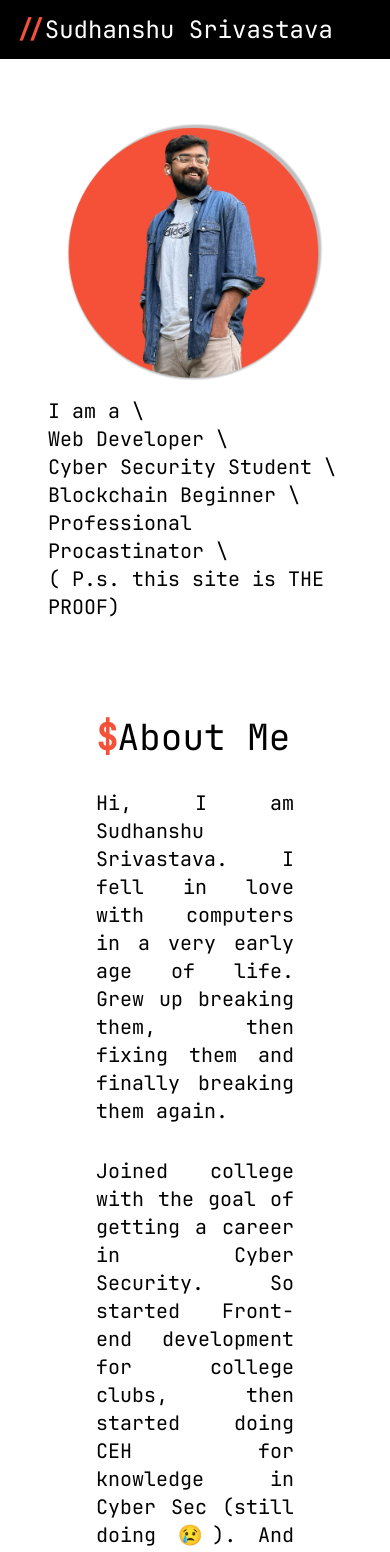
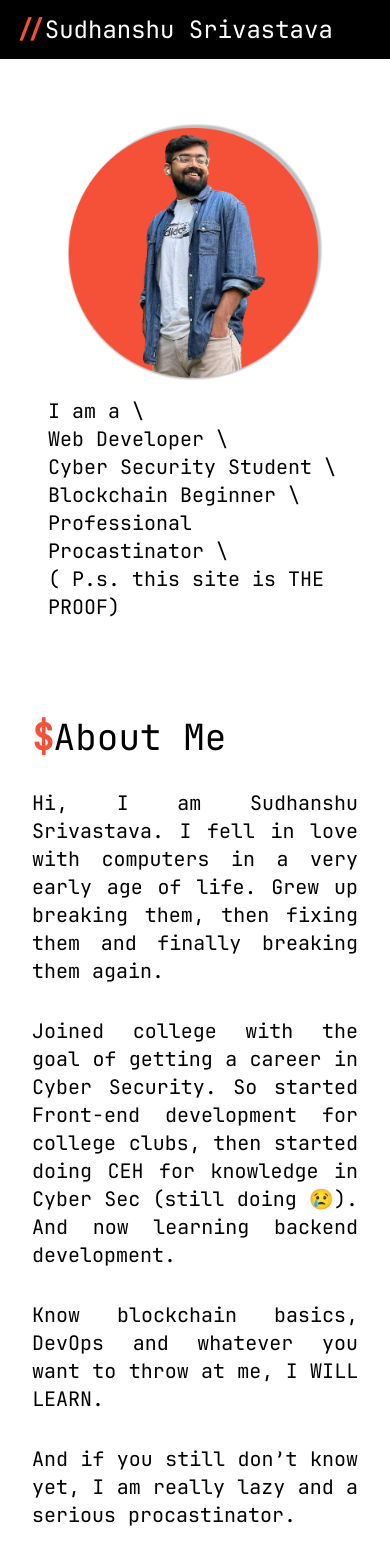
Before and after one commit to Codered9/portfolioSite, a Next.js app: page / in a window 390 px wide. Shown: the top 1552 px of the page. Built offline with nearby package versions, Linux system fonts and the light colour scheme.

Commit message:
About me bug fixed again

```diff
--- a/src/components/AboutMe.tsx
+++ b/src/components/AboutMe.tsx
@@ -2,7 +2,7 @@ import React from "react";
 
 const AboutMe = () => {
   return (
-    <div className="min-h-[93vh] pt-24 px-24 " id="aboutme">
+    <div className="min-h-[93vh] pt-24 px-8 md:px-24 " id="aboutme">
       <div>
         <h2 className="text-4xl"><span className='text-br-red font-black'>$</span>About Me</h2>
 
```
